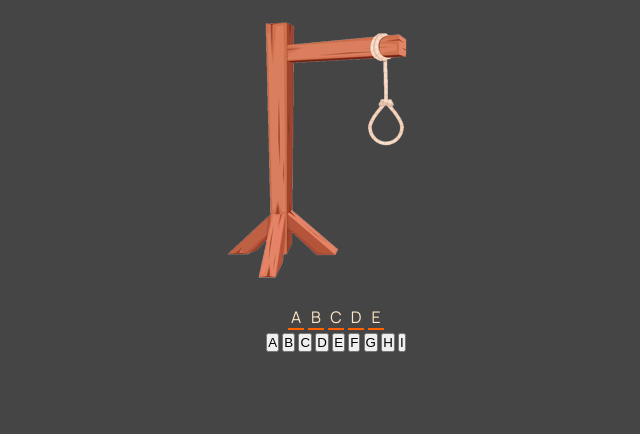
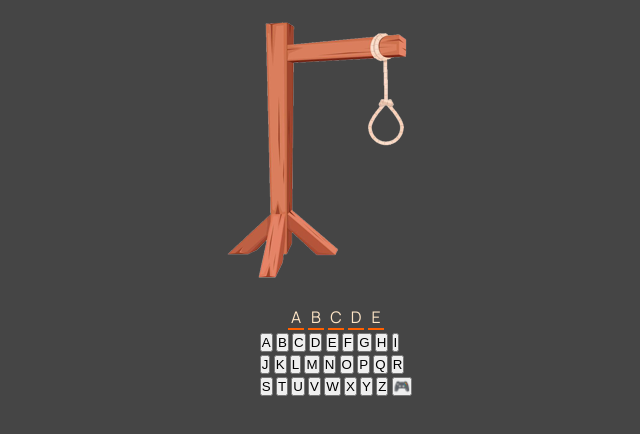
Before and after one commit to sergiocouter/Jogo-da-Forca, a plain HTML site: page index.html in a window 1280 px wide. Shown: the whole page, without its empty margins (304-944 px from the left). Drawn offline with Linux system fonts and the light colour scheme.

Commit message:
Adicionando o teclado

```diff
--- a/index.html
+++ b/index.html
@@ -33,6 +33,28 @@
                 <button id="tecla-H">H</button>
                 <button id="tecla-I">I</button>
             </div>
+            <div class="teclas">
+                <button id="tecla-J">J</button>
+                <button id="tecla-K">K</button>
+                <button id="tecla-L">L</button>
+                <button id="tecla-M">M</button>
+                <button id="tecla-N">N</button>
+                <button id="tecla-O">O</button>
+                <button id="tecla-P">P</button>
+                <button id="tecla-Q">Q</button>
+                <button id="tecla-R">R</button>
+            </div>
+            <div class="teclas">
+                <button id="tecla-S">S</button>
+                <button id="tecla-T">T</button>
+                <button id="tecla-U">U</button>
+                <button id="tecla-V">V</button>
+                <button id="tecla-W">W</button>
+                <button id="tecla-X">X</button>
+                <button id="tecla-Y">Y</button>
+                <button id="tecla-Z">Z</button>
+                <button id="botao-reiniciar">🎮</button>
+            </div>
         </div>
 
         <div class="container__categoria" id="categoria">
```
